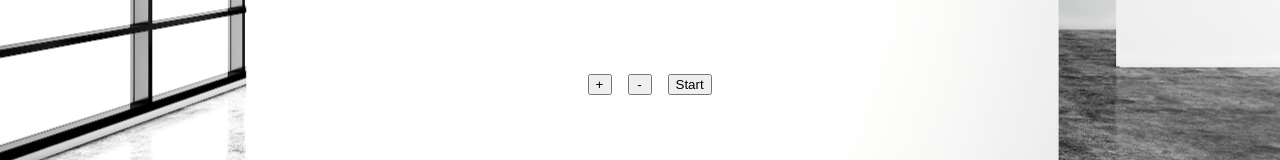
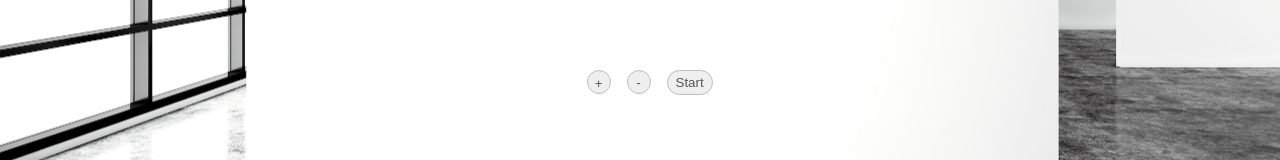
Before and after one commit to timgrey/clockclock, a Vue app: page / in a window 1280 px wide. Both pictures are taken after a click on the element "Timer". Shown: the part 460-620 px from the top of the page. Built offline with nearby package versions, Linux system fonts and the light colour scheme.

Commit message:
style clock controls

```diff
--- a/src/components/analog-clock/AnalogClock.vue
+++ b/src/components/analog-clock/AnalogClock.vue
@@ -25,7 +25,7 @@ const handStyles = (handPosition: number) => {
       class="hour-mark-wrapper"
       :style="{ transform: `rotate(${hourMark * 30}deg)` }"
     >
-      <div class="hour-mark"/>
+      <div class="hour-mark" />
     </div>
   </div>
 </template>
--- a/src/views/Clock.vue
+++ b/src/views/Clock.vue
@@ -118,11 +118,12 @@ onUnmounted(() => {
       <Flex
         v-if="clockView === 'timer'"
         justify-center
+        align-center
         gap="1rem"
         class="clock-controls"
       >
         <button class="incremental" @click="incrementTimer()">+</button>
-        <button class="incremental" @click="decrementTimer()">-</button>
+        <button class="decremental" @click="decrementTimer()">-</button>
         <button v-if="clockInterval !== 0" @click="setTimer()">Reset</button>
         <button v-if="!clockInterval" @click="startTimer()">Start</button>
       </Flex>
@@ -130,6 +131,7 @@ onUnmounted(() => {
       <Flex
         v-if="clockView === 'stopwatch'"
         justify-center
+        align-center
         gap="1rem"
         class="clock-controls"
       >
@@ -140,7 +142,7 @@ onUnmounted(() => {
       </Flex>
     </main>
     <nav>
-      <Flex justify-space-around gap="1rem">
+      <Flex justify-space-around align-center gap="1rem">
         <span
           :class="{ active: clockView === 'clock'}"
           @click="selectView('clock')"
@@ -168,8 +170,31 @@ onUnmounted(() => {
 </template>
 
 <style lang="scss" scoped>
-button.incremental {
-  width: 1.5rem;
+button {
+  width: fit-content;
+  border-radius: 1rem;
+  display: flex;
+  justify-content: center;
+  align-items: center;
+  padding: 4px 8px;
+  border: 1px solid #bdbdbd;
+  color: #555;
+  cursor: pointer;
+
+  &.incremental, &.decremental {
+    width: 1.5rem;
+    height: 1.5rem;
+    border-radius: 100%;
+  }
+
+  &.incremental {
+    padding: 5px 8px 3px;
+  }
+
+  &:hover {
+    border: 1px solid #909090;
+    color: black;
+  }
 }
 
 .wrapper {
```
